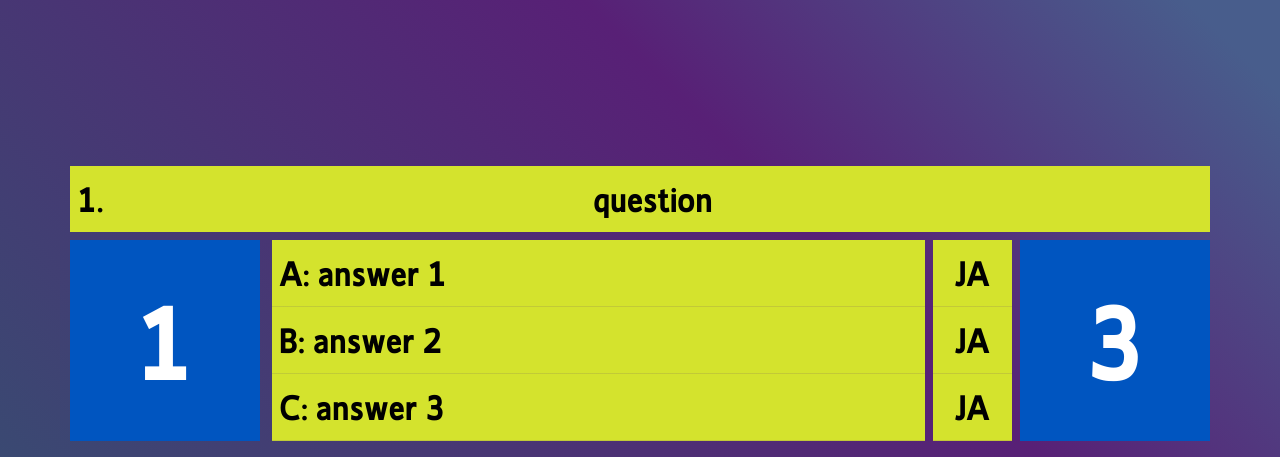
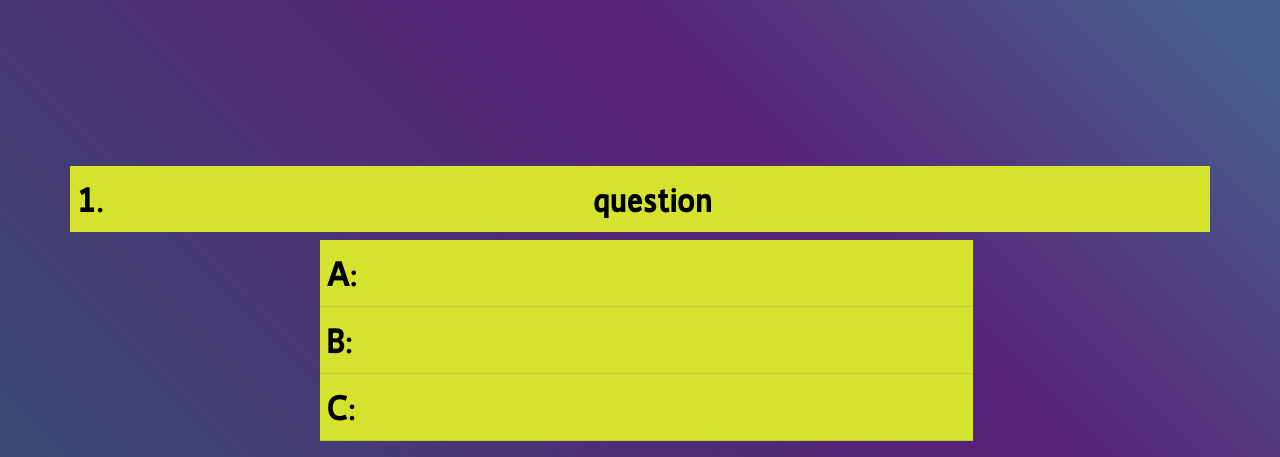
Before and after one commit to AntheSevenants/canvascrack, a Flask app: page / in a window 1280 px wide. Shown: the part 343-800 px from the top of the page. Run offline with Flask 2, Linux system fonts and the light colour scheme.

Commit message:
Make lay-out dynamic based on game stage

```diff
--- a/app/static/css/style.css
+++ b/app/static/css/style.css
@@ -44,7 +44,13 @@
     flex-grow: 1;
 }
 
-.row.bottom {}
+.row.bottom {
+    display: flex;
+    flex-direction: row;
+    flex-wrap: nowrap;
+    align-content: center;
+    justify-content: center;
+}
 
 /* Questions */
 
@@ -117,5 +123,13 @@
 }
 
 .following {
-    text-align: center;
+    text-align: center;;
 }
+
+.score.review {
+    visibility: hidden;
+}
+
+.response.review, .following.review {
+    display: none;
+}
--- a/app/templates/game.html
+++ b/app/templates/game.html
@@ -13,22 +13,22 @@
 			<span id="question_no" class="no">1.</span> <span id="question">question</span>
 		</div>
 	</div>
-	<div class="row no-gutters justify-content-between pb-3">
-		<div class="col-2 p-0 score">
-			<div>1</div>
+	<div class="row no-gutters bottom pb-3">
+		<div class="col-2 p-0 score review">
+			<div id="crack_score"></div>
 		</div>
 		<div class="col-7 answers">
-			<div id="questions_ask_a_container" class="yellow box answer">A: <span id="questions_ask_a">answer 1</span></div>
-			<div id="questions_ask_b_container" class="yellow box answer">B: <span id="questions_ask_b">answer 2</span></div>
-			<div id="questions_ask_c_container" class="yellow box answer">C: <span id="questions_ask_c">answer 3</span></div>
+			<div id="question_option_0" class="yellow box answer">A: <span id="question_option_inner_0"></span></div>
+			<div id="question_option_1" class="yellow box answer">B: <span id="question_option_inner_1"></span></div>
+			<div id="question_option_2" class="yellow box answer">C: <span id="question_option_inner_2"></span></div>
 		</div>
-		<div class="col-1 px-2 text-center following">
-			<div id="questions_ask_a_container" class="yellow box">JA</div>
-			<div id="questions_ask_b_container" class="yellow box">JA</div>
-			<div id="questions_ask_c_container" class="yellow box">JA</div>
+		<div class="col-1 px-2 text-center following review">
+			<div id="question_crack_response_0" class="yellow box response">a</div>
+			<div id="question_crack_response_1" class="yellow box response">b</div>
+			<div id="question_crack_response_2" class="yellow box response">c</div>
 		</div>
-		<div class="col-2 p-0 score">
-			<div>3</div>
+		<div class="col-2 p-0 score review">
+			<div id="challenger_score"></div>
 		</div>
 	</div>
 </div>
```
